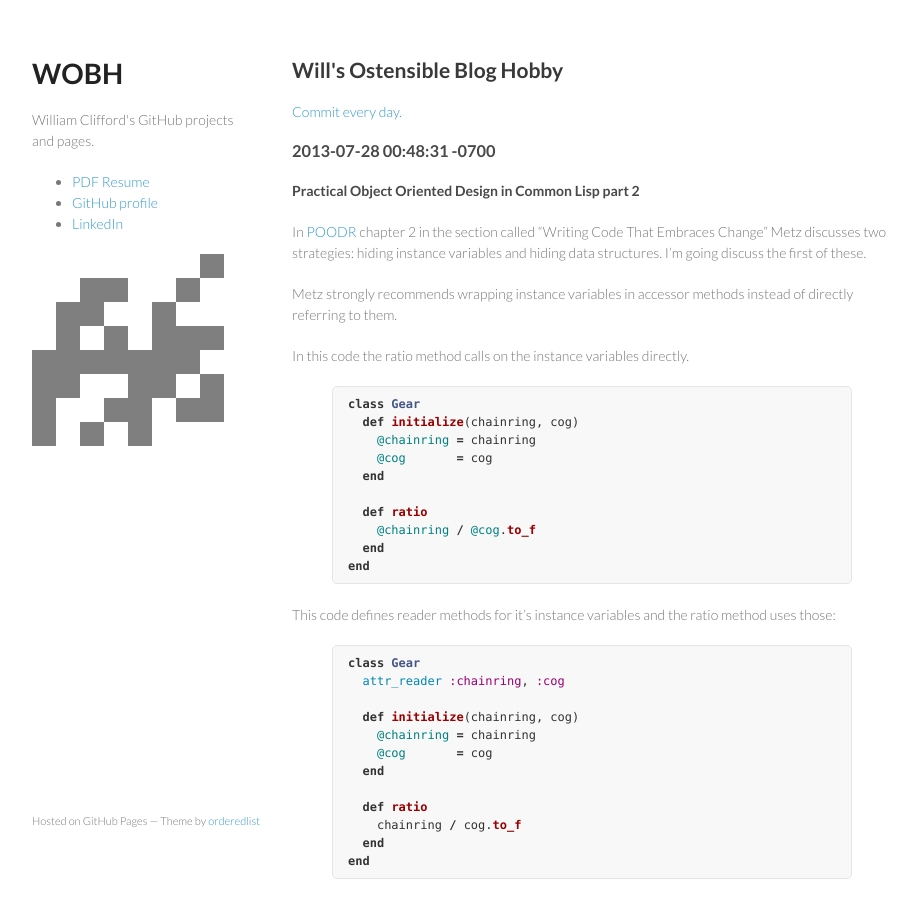
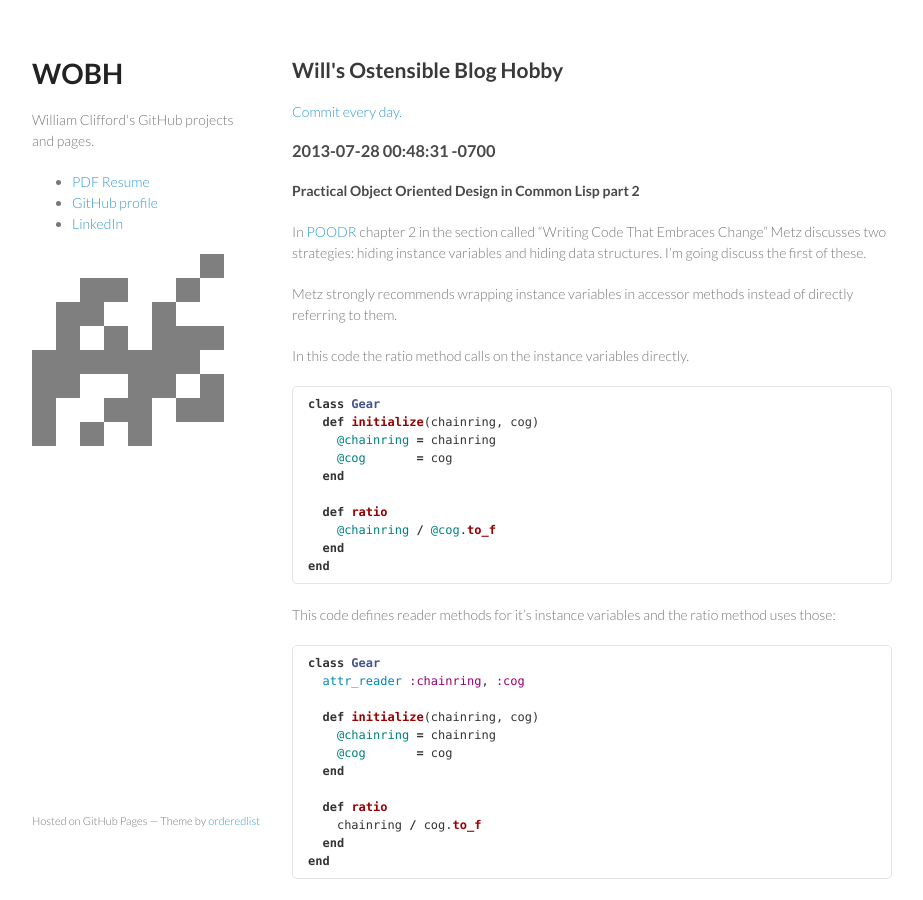
Before and after one commit to wobh/wobh.github.io, a Jekyll site: the page built from _posts/2013-07-28-practical-object-oriented-design-in-common-lisp-part-2.md, in a window 1280 px wide and 900 px high. Shown: the whole window, without its empty margins (178-1101 px from the left). Built offline with Jekyll 4.4.1, drawn with Linux system fonts in a browser that asks for light colours.

Commit message:
changing all code blocks to kramdown except for one

```diff
--- a/_posts/2013-07-28-practical-object-oriented-design-in-common-lisp-part-2.md
+++ b/_posts/2013-07-28-practical-object-oriented-design-in-common-lisp-part-2.md
@@ -19,7 +19,7 @@ methods instead of directly referring to them.
 
 In this code the ratio method calls on the instance variables directly.
 
-{% highlight ruby %}
+~~~~~ruby
 class Gear
   def initialize(chainring, cog)
     @chainring = chainring
@@ -30,12 +30,12 @@ class Gear
     @chainring / @cog.to_f
   end
 end
-{% endhighlight %}
+~~~~~
 
 This code defines reader methods for it's instance variables and the
 ratio method uses those:
 
-{% highlight ruby %}
+~~~~~ruby
 class Gear
   attr_reader :chainring, :cog
 
@@ -48,13 +48,13 @@ class Gear
     chainring / cog.to_f
   end
 end
-{% endhighlight %}
+~~~~~
 
 In Common Lisp the method <code>SLOT-VALUE</code> can be used to
 access the values of Common Lisp slots. We can define a very primitive
 gear class and ratio method like so:
 
-{% highlight common-lisp %}
+~~~~~common-lisp
 (defclass gear ()
   ((chainring :initarg :chainring)
    (cog       :initarg :cog)))
@@ -62,25 +62,25 @@ gear class and ratio method like so:
 (defmethod ratio ((gear gear))
   (/ (slot-value gear 'chainring)
      (float (slot-value gear 'cog))))
-{% endhighlight %}
+~~~~~
 
 The macro <code>WITH-SLOTS</code> provides a convenient shorthand:
 
-{% highlight common-lisp %}
+~~~~~common-lisp
 (defmethod ratio ((gear gear))
   (with-slots (chainring cog) gear
     (/ chainring (float cog))))
-{% endhighlight %}
+~~~~~
 
 Metz advises that all methods use accessors to access the values of
 instance variables. The <code>DEFCLASS</code> macro will create
 accessor functions for slots if specified:
 
-{% highlight common-lisp %}
+~~~~~common-lisp
 (defclass gear ()
   ((chainring :reader chainring :initarg :chainring)
    (cog       :reader cog       :initarg :cog)))
-{% endhighlight %}
+~~~~~
 
 And now we can use them in the ratio method
 
@@ -92,20 +92,20 @@ And now we can use them in the ratio method
 The macro <code>WITH-ACCESSORS</code> allows you to use the accessor
 methods, but requires you define aliases for them:
 
-{% highlight common-lisp %}
+~~~~~common-lisp
 (defmethod ratio ((gear gear))
   (with-accessors ((cr chainring) (cg cog)) gear
     (/ ch (float cg))))
-{% endhighlight %}
+~~~~~
 
 For the sake of clarity, most lisp code I've seen uses aliases with the
 same name as the accessor:
 
-{% highlight common-lisp %}
+~~~~~common-lisp
 (defmethod ratio ((gear gear))
   (with-accessors ((chainring chainring) (cog cog)) gear
     (/ chainring (float cog))))
-{% endhighlight %}
+~~~~~
 
 Stylistic considerations aside, unquestionably, using accessor methods
 like this is more flexible in both Common Lisp and Ruby. If you had to
@@ -122,7 +122,7 @@ accessor keyword for every slot that has one.
 
 Because Ruby methods belong to the class, you don't have to specify
 method arguments with a name and a class, like you do with Common
-Lisp's <code class="lisp">(defmethod method-name ((object-parameter
+Lisp's <code>(defmethod method-name ((object-parameter
 class-specializer)) ... )</code> method definitions. You can name the
 object parameter whatever you want to call it in the body of the
 method, but for clarity's sake, most method definitions I've seen give
@@ -139,20 +139,20 @@ when hiding instance variables/slots in accessors.
 As in Ruby, so in Common Lisp, you can redefine the accessor, to
 provide extra functionality and isolate features:
 
-{% highlight common-lisp %}
+~~~~~common-lisp
 (defmethod chainring ((gear gear))
   (+ (slot-value gear 'chainring)
      *unanticipated-adjustment-factor*))
-{% endhighlight %}
+~~~~~
 
 But in Common Lisp you can, and really should, define what's called an
 "around method" like this:
 
-{% highlight common-lisp %}
+~~~~~common-lisp
 (defmethod chainring :around ((gear gear))
   (+ (call-next-method)
      *unanticipated-adjustment-factor*))
-{% endhighlight %}
+~~~~~
 
 Around methods wrap around the core method definition and are where
 you can make changes to what the method call returns, further
```
